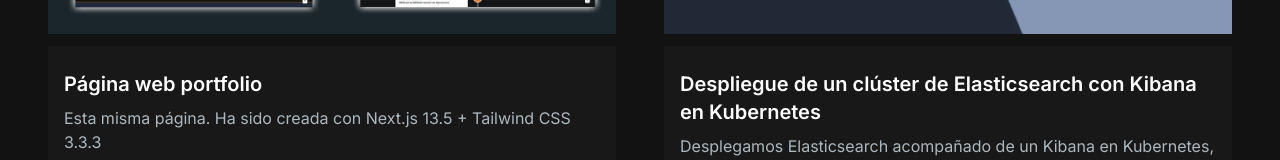
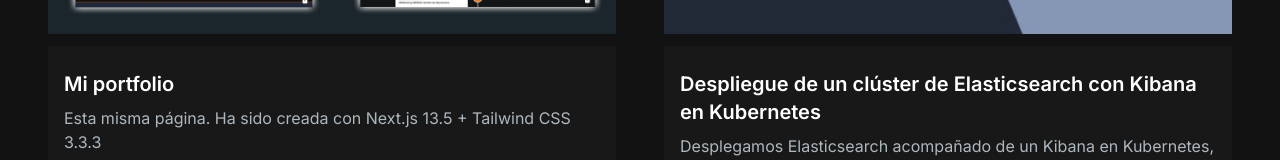
Before and after one commit to Joboufra/joboufra-portfolio, a Next.js app: page / in a window 1280 px wide. Shown: the part 1450-1610 px from the top of the page. Built offline with nearby package versions, Linux system fonts and the light colour scheme.

Commit message:
add links

```diff
--- a/src/app/components/HeroSection.jsx
+++ b/src/app/components/HeroSection.jsx
@@ -50,7 +50,7 @@ const HeroSection = () => {
             variants={variants}>
           </motion.span>
           <span className='relative px-5 py-3 sm:w-fit block rounded-full'>
-            DESCARGAR CV
+          <a href="/docs/CV-Jose-Boullosa-2023.pdf" download>DESCARGAR CV</a>
           </span>
         </motion.button>
       </div>
--- a/src/app/components/ProjectsSection.jsx
+++ b/src/app/components/ProjectsSection.jsx
@@ -7,12 +7,12 @@ import { motion, useInView } from 'framer-motion'
 const projectsData = [
   {
     id: 1,
-    title: "Página web portfolio",
+    title: "Mi portfolio",
     description: "Esta misma página. Ha sido creada con Next.js 13.5 + Tailwind CSS 3.3.3",
     image: "/images/projects/1.png",
     tag: ["Todos", "Web"],
-    gitUrl: "/",
-    previewUrl: "/"
+    gitUrl: "https://github.com/Joboufra/joboufra-portfolio",
+    previewUrl: "https://www.joboufra.es"
   },
   {
     id: 2,
@@ -29,7 +29,7 @@ const projectsData = [
     description: "Haciendo uso del proyecto 'ntfy.sh' conseguimos que ciertas acciones durante la ejecución de un script desencadenen una notificación push a un dispositivo",
     image: "/images/projects/3.png",
     tag: ["Todos", "Bash",  "PowerShell"],
-    gitUrl: "/",
+    gitUrl: "https://ntfy.joboufra.es",
     previewUrl: "/"
   },
   {
@@ -38,7 +38,7 @@ const projectsData = [
     description: "Biblioteca completa de algunos de mis scripts escritos en Bash",
     image: "/images/projects/4.png",
     tag: ["Todos", "Bash"],
-    gitUrl: "/",
+    gitUrl: "https://github.com/Joboufra/Bash-Utils",
     previewUrl: "/"
   },
   {
@@ -47,7 +47,7 @@ const projectsData = [
     description: "Biblioteca completa de algunos de mis scripts escritos en PowerShell",
     image: "/images/projects/5.png",
     tag: ["Todos", "PowerShell"],
-    gitUrl: "/",
+    gitUrl: "https://github.com/Joboufra/Powershell-Utils",
     previewUrl: "/"
   },
   {
--- a/src/app/components/SkillsSection.jsx
+++ b/src/app/components/SkillsSection.jsx
@@ -35,7 +35,7 @@ const SkillsSection = () => {
           className="group text-center rounded-lg p-5 flex-none"
         >
           <img src={logo.src} alt={`Logo ${index + 1}`} className="w-24 h-24 mx-auto" />
-          <p className="opacity-60 group-hover:opacity-100 mt-2 font-semibold">{logo.name}</p>
+          <p className="opacity-60 mt-2 font-semibold">{logo.name}</p>
         </motion.div>
         ))}
     </div>
```
Also changed, not shown: 1 other file (tests, documents, lock files or other folders).
